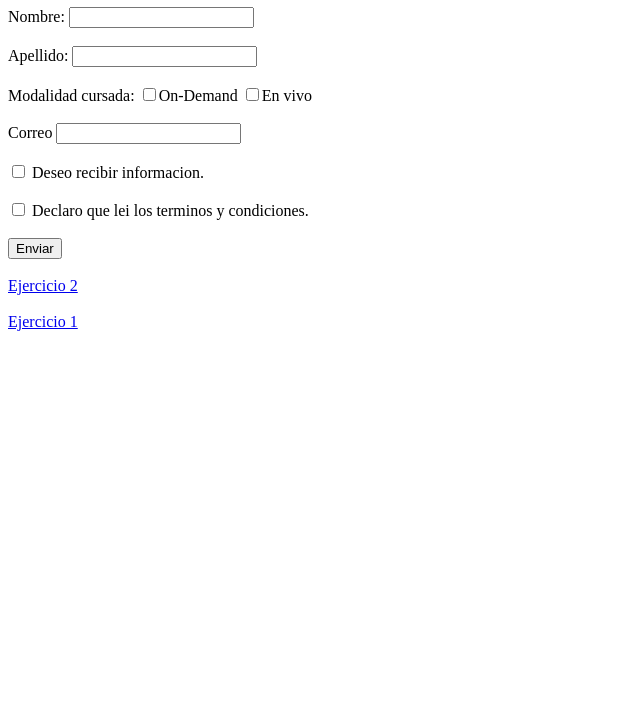
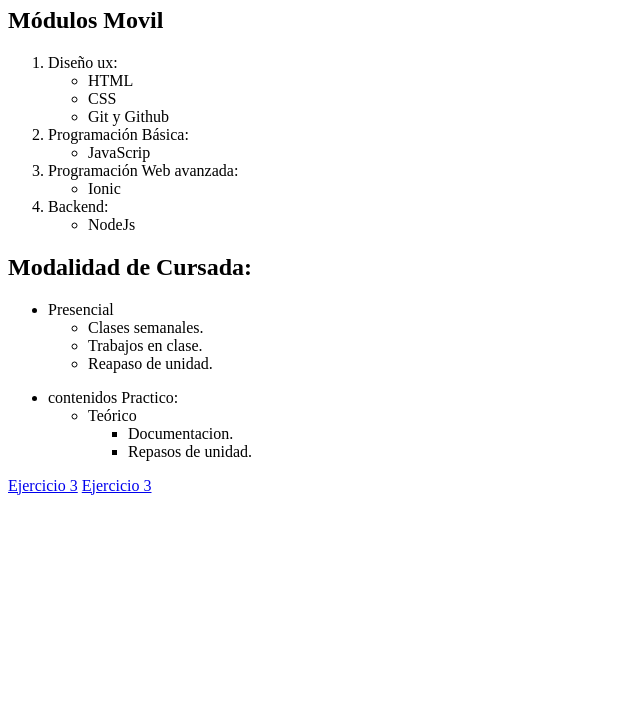
Before and after one commit to sebas241/Ejercicios-Universidad, a plain HTML site: page index.html in a window 1280 px wide. Shown: the part 73-800 px from the top of the page, without its empty margins (0-640 px from the left). Drawn offline with Linux system fonts and the light colour scheme.

Commit message:
Ejercicio 2

```diff
--- a/index.html
+++ b/index.html
@@ -6,30 +6,65 @@
     <title>Document</title>
 </head>
 <body>
-    <h1>Formulario de registro</h1>
-    <label for="Nombre:">Nombre:</label>
-    <input type="text" id= "Nombre" name=Nombre required><br><br>
+    <h1>Programación movil</h1>
 
-     <label for="Apellido:">Apellido:</label>
-     <input type="text" id="Apellido" name="Apellido" required><br><br>
+    <h2>Módulos Movil</h2>
 
-     <label for="Modalidad cursada:">Modalidad cursada:</label>
-     <input type="checkbox" name="On-Demand" id="On-Demand"><label for="On-Demand">On-Demand</label>
+    <ol>
+        <li>Diseño ux:</li>
+         <ul>
+            <li>HTML</li>
+            <li>CSS</li>
+            <li>Git y Github</li>
+         </ul>
 
-     <input type="checkbox" name="En vivo" id="En vivo"><label for="En vivo">En vivo</label>
-      <br><br>
 
-      <label for="Correo:">Correo</label>
-      <input type="text" name="Ingresa Correo" id="Ingresa Correo"><br><br>
 
-      <input type="checkbox" name="" id=""> <label for="Deseo recibir informacion.">Deseo recibir informacion.</label><br><br>
-      <input type="checkbox" name="" id="">  <label for="Declaro que lei los terminos y condiciones.">Declaro que lei los terminos y condiciones.</label><br>
+        <li> Programación Básica:</li>
+        <ul>
+            <li>JavaScrip</li>
+        </ul>
 
-     <br> <button>Enviar</button>
-     <br>
-     <br>
-     <a href="./ejercicio 2/index.html">Ejercicio 2</a><br><br>
-     <a href="./Proyecto (1)/index.html">Ejercicio 1</a>
-    </body>
 
+
+        <li>Programación Web avanzada:</li>
+        <ul>
+            <li>Ionic</li>
+        </ul>
+
+
+
+         <li>Backend:</li>
+        <ul>
+            <li>NodeJs</li>
+        </ul>
+ </ol>
+
+<h2> Modalidad de Cursada:</h2>
+
+<ul>
+    <li> Presencial</li>
+    <ul>
+        <li>Clases semanales.</li>
+        <li>Trabajos en clase.</li>
+        <li>Reapaso de unidad.</li>
+    </ul>
+</ul>
+
+<ul>
+    <li>contenidos Practico:</li>
+    <ul>
+        <li>Teórico</li>
+        <ul>
+            <li>Documentacion.</li>
+            <li>Repasos de unidad.</li>
+        </ul>
+    </ul>
+</ul>
+
+<a href="../ejecicio 3/index.html">Ejercicio 3</a>
+
+<a href="./ejecicio 3/index.html">Ejercicio 3</a>
+
+</body>
 </html>
```
